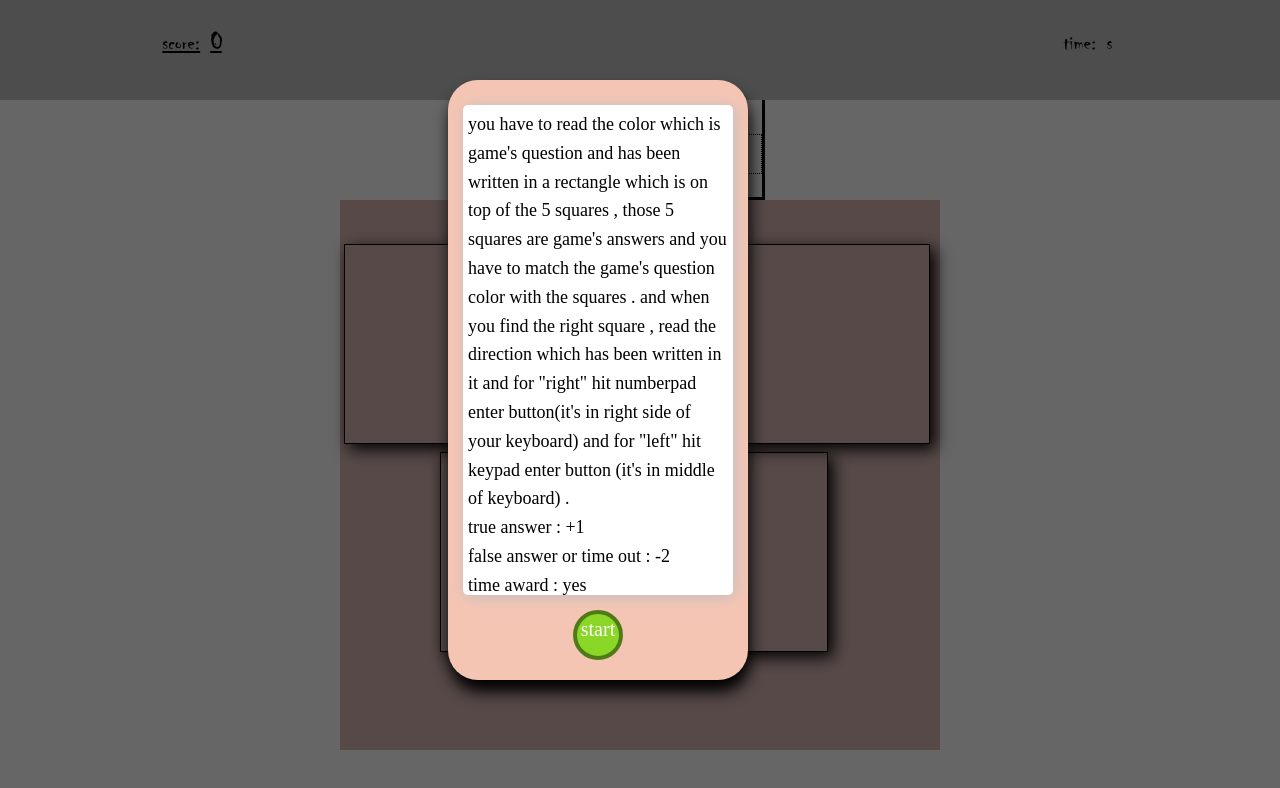
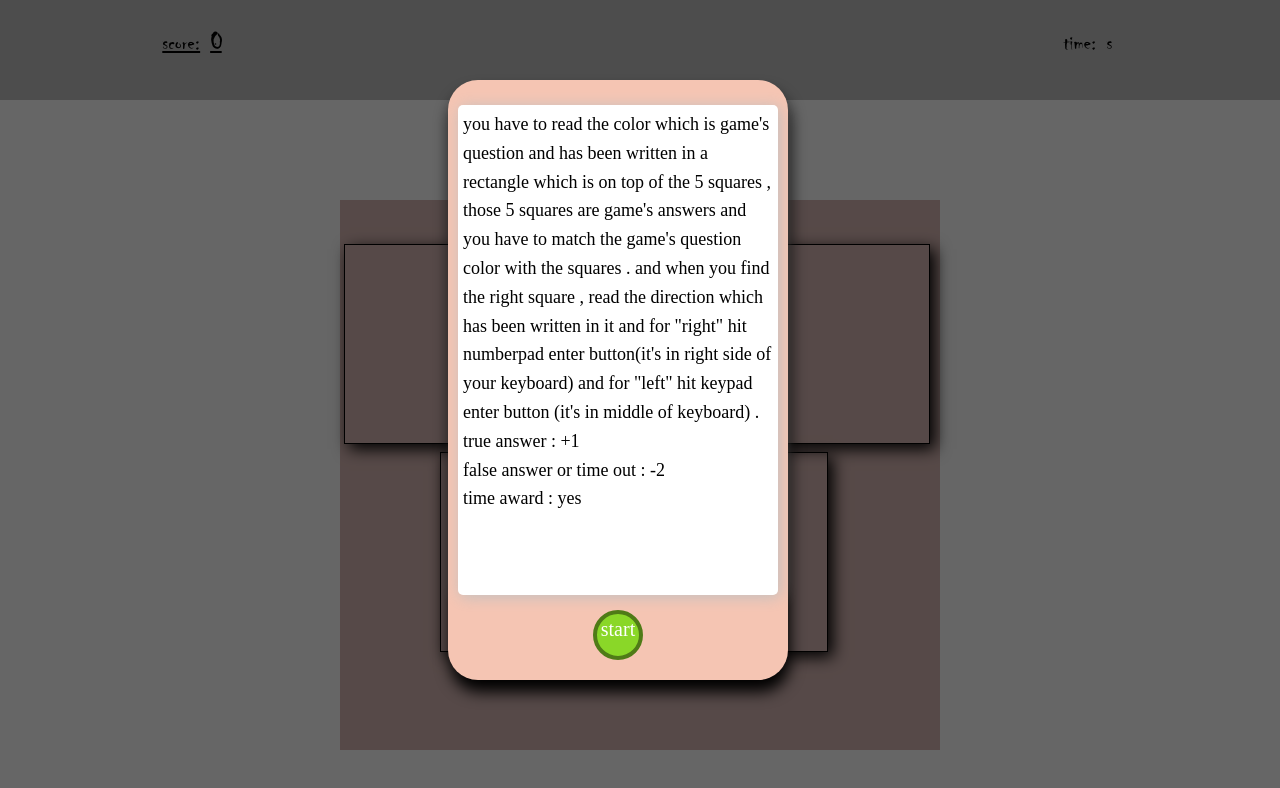
Before and after one commit to alh9/dazeGame, a plain HTML site: page index.html in a window 1280 px wide. Drawn offline with Linux system fonts and the light colour scheme.

Commit message:
Update style.css

```diff
--- a/style.css
+++ b/style.css
@@ -15,7 +15,7 @@ div#transparentContainer{
 }
 #instruction{
 	height: 800px;
-	width: 300px;
+	width: 340px;
 	background-color: #f5c5b3;
 	margin: auto;
 	position: absolute;
@@ -27,7 +27,7 @@ div#transparentContainer{
 }
 .instText{
 	opacity: 0;
-	width: 270px;
+	width: 320px;
 	height: 490px;
 	background-color: white;
 	margin: auto;
```
